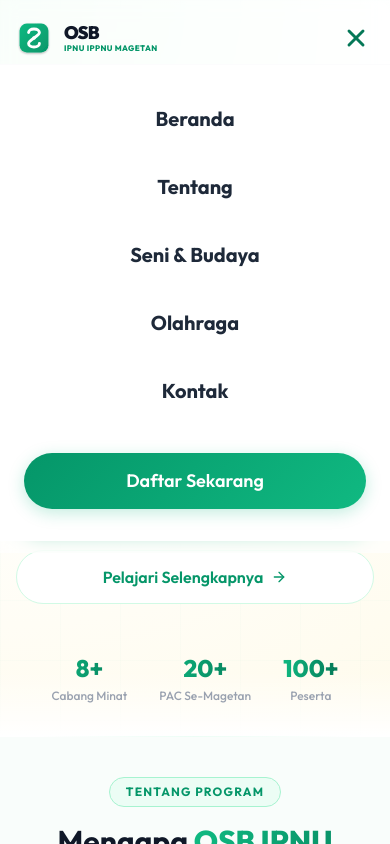
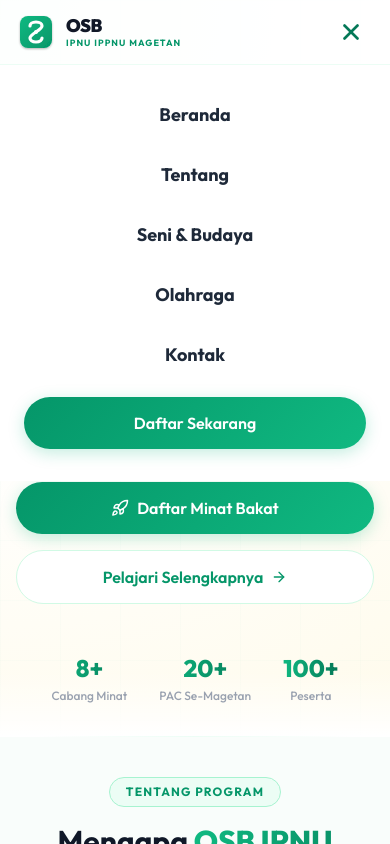
Before and after one commit to Inur123/osb, a Next.js app: page / in a window 390 px wide. Both pictures are taken after a click on the button "Toggle menu". Shown: the top 844 px of the page. Built offline with nearby package versions, Linux system fonts and the light colour scheme.

Commit message:
refactor: migrate Navbar styles to inline objects and optimize touch interaction for iOS compatibility

```diff
--- a/app/_components/layout/Navbar.tsx
+++ b/app/_components/layout/Navbar.tsx
@@ -1,6 +1,6 @@
 "use client";
 
-import { useState, useEffect } from "react";
+import { useState, useEffect, useCallback } from "react";
 import { Menu, X } from "lucide-react";
 import OSBLogo from "@/app/_components/shared/OSBLogo";
 import SmoothScrollLink from "@/app/_components/shared/SmoothScrollLink";
@@ -14,49 +14,60 @@
 ] as const;
 
 export default function Navbar() {
-  const [isOpen, setIsOpen] = useState(false);
   const [scrolled, setScrolled] = useState(false);
   const [menuOpen, setMenuOpen] = useState(false);
 
   useEffect(() => {
-    const handleScroll = () => {
-      setScrolled(window.scrollY > 20);
-    };
-    window.addEventListener("scroll", handleScroll);
+    const handleScroll = () => setScrolled(window.scrollY > 20);
+    window.addEventListener("scroll", handleScroll, { passive: true });
     return () => window.removeEventListener("scroll", handleScroll);
+  }, []);
+
+  // Gunakan useCallback agar referensi fungsi stabil
+  const toggleMenu = useCallback(() => {
+    setMenuOpen((prev) => !prev);
+  }, []);
+
+  const closeMenu = useCallback(() => {
+    setMenuOpen(false);
   }, []);
 
   return (
     <nav
       id="navbar"
-      className={`fixed top-0 left-0 right-0 z-[100] transition-all duration-300 py-3 ${
-        scrolled
-          ? "bg-white/95 backdrop-blur-xl shadow-[0_1px_20px_rgba(16,185,129,0.06)]"
-          : "bg-white/60 backdrop-blur-sm"
-      }`}
       style={{
-        WebkitBackdropFilter: scrolled ? "blur(24px)" : "blur(8px)",
+        position: "fixed",
+        top: 0,
+        left: 0,
+        right: 0,
+        zIndex: 100,
+        // Gunakan backgroundColor solid + opacity — BUKAN backdrop-filter
+        // agar tidak membuat stacking context yang memblokir klik di iOS
+        backgroundColor: scrolled ? "rgba(255,255,255,0.97)" : "rgba(255,255,255,0.85)",
+        borderBottom: scrolled ? "1px solid rgba(16,185,129,0.08)" : "none",
+        boxShadow: scrolled ? "0 2px 20px rgba(16,185,129,0.07)" : "none",
+        transition: "background-color 0.3s ease, box-shadow 0.3s ease",
+        WebkitTransform: "translateZ(0)", // Paksa GPU layer di iOS
       }}
     >
-      <div className="max-w-7xl mx-auto px-4 sm:px-6 lg:px-8">
-        <div className="flex items-center justify-between">
-          {/* Left: Logo & Title - Ultra Slim & Neat */}
-          <div className="flex items-center gap-2 sm:gap-3 min-w-0">
-            <div className="flex-shrink-0 scale-90 sm:scale-100 origin-left">
+      <div style={{ maxWidth: "1280px", margin: "0 auto", padding: "0 16px" }}>
+        <div style={{ display: "flex", alignItems: "center", justifyContent: "space-between", height: "64px" }}>
+
+          {/* ===== Left: Logo ===== */}
+          <div style={{ display: "flex", alignItems: "center", gap: "10px", flexShrink: 0 }}>
             <OSBLogo />
-            </div>
-            <div className="flex flex-col justify-center">
-              <span className="text-lg sm:text-xl font-black tracking-tighter text-gray-900 leading-none mb-0.5 whitespace-nowrap">
+            <div style={{ display: "flex", flexDirection: "column", justifyContent: "center" }}>
+              <span style={{ fontSize: "18px", fontWeight: 900, color: "#111827", lineHeight: 1, letterSpacing: "-0.5px", whiteSpace: "nowrap" }}>
                 OSB
               </span>
-              <span className="text-[8px] sm:text-[10px] font-extrabold text-ipnu-600 tracking-wider uppercase leading-none whitespace-nowrap">
+              <span style={{ fontSize: "9px", fontWeight: 700, color: "#059669", letterSpacing: "0.12em", textTransform: "uppercase", lineHeight: 1, marginTop: "3px", whiteSpace: "nowrap" }}>
                 IPNU IPPNU Magetan
               </span>
             </div>
           </div>
 
-          {/* Center: Desktop Navigation Links */}
-          <div className="hidden lg:flex flex-1 justify-center items-center gap-1 xl:gap-2 px-4">
+          {/* ===== Center: Desktop Nav ===== */}
+          <div className="hidden lg:flex" style={{ flex: 1, justifyContent: "center", alignItems: "center", gap: "4px" }}>
             {NAV_LINKS.map((link) => (
               <SmoothScrollLink
                 key={link.id}
@@ -69,70 +80,80 @@
             ))}
           </div>
 
-          {/* Right: Button & Mobile Toggle */}
-          <div className="flex items-center gap-2 sm:gap-4">
+          {/* ===== Right: CTA + Hamburger ===== */}
+          <div style={{ display: "flex", alignItems: "center", gap: "12px", flexShrink: 0 }}>
+            {/* Tombol Desktop */}
             <div className="hidden md:block">
               <SmoothScrollLink
                 targetId="daftar"
-                className="btn-primary py-2.5 px-6 text-sm font-bold shadow-lg shadow-ipnu-500/20 whitespace-nowrap"
+                className="btn-primary py-2.5 px-6 text-sm font-bold whitespace-nowrap"
               >
-                <span>Daftar Sekarang</span>
+                Daftar Sekarang
               </SmoothScrollLink>
             </div>
 
-            {/* Mobile Toggle - FORCE HIT AREA */}
-            <div className="md:hidden flex items-center justify-center">
+            {/* ===== Hamburger: iOS-safe Button ===== */}
             <button
               type="button"
-                onClick={(e) => {
-                  e.stopPropagation();
-                  setMenuOpen(!menuOpen);
+              aria-label="Toggle menu"
+              className="lg:hidden"
+              onClick={toggleMenu}
+              style={{
+                // JANGAN tambahkan display di sini — biarkan Tailwind lg:hidden yang mengontrol
+                alignItems: "center",
+                justifyContent: "center",
+                width: "44px",           // minimum Apple tap target
+                height: "44px",          // minimum Apple tap target
+                padding: "8px",
+                border: "none",
+                borderRadius: "10px",
+                background: "transparent",
+                color: "#047857",
+                cursor: "pointer",
+                position: "relative",
+                zIndex: 200,             // di atas segalanya
+                WebkitTapHighlightColor: "transparent",
+                touchAction: "manipulation",
+                pointerEvents: "auto",
+                userSelect: "none",
               }}
-                className="p-3 -mr-2 text-ipnu-700 active:bg-ipnu-50 rounded-full transition-colors cursor-pointer relative z-[150] outline-none border-none bg-transparent"
-                style={{
-                  touchAction: "manipulation",
-                  WebkitTapHighlightColor: "transparent"
-                }}
-                aria-label="Toggle menu"
             >
-                {menuOpen ? <X size={28} strokeWidth={2.5} /> : <Menu size={28} strokeWidth={2.5} />}
+              {menuOpen
+                ? <X size={26} strokeWidth={2.5} />
+                : <Menu size={26} strokeWidth={2.5} />
+              }
             </button>
           </div>
-          </div>
+
         </div>
       </div>
 
-      {/* Mobile Menu Dropdown (Gaya 'Nyatu') - Tanpa Motion agar stabil di iOS */}
+      {/* ===== Mobile Menu Dropdown ===== */}
       {menuOpen && (
         <div
-          className={`md:hidden overflow-hidden ${
-            scrolled ? "bg-white/95 backdrop-blur-xl" : "bg-white"
-          }`}
           style={{
-            backgroundColor: scrolled ? "rgba(255, 255, 255, 0.95)" : "#ffffff",
-            WebkitBackdropFilter: scrolled ? "blur(24px)" : "blur(16px)",
-            WebkitTapHighlightColor: "transparent",
+            backgroundColor: "#ffffff",
+            borderTop: "1px solid #ecfdf5",
           }}
         >
-          <div className="px-6 py-8 space-y-6 text-center border-t border-gray-50/50">
+          <div style={{ padding: "24px 24px 32px", display: "flex", flexDirection: "column", gap: "8px" }}>
             {NAV_LINKS.map((link) => (
-              <div key={link.id}>
               <SmoothScrollLink
+                key={link.id}
                 targetId={link.id}
-                  onClick={() => setMenuOpen(false)}
-                  className="block py-2 text-xl font-bold text-gray-800 hover:text-ipnu-600 transition-colors cursor-pointer"
+                onClick={closeMenu}
+                className="block py-3 text-center text-lg font-bold text-gray-800 hover:text-ipnu-600 transition-colors rounded-xl hover:bg-ipnu-50"
               >
                 {link.label}
               </SmoothScrollLink>
-              </div>
             ))}
-            <div className="pt-4">
+            <div style={{ marginTop: "8px" }}>
               <SmoothScrollLink
                 targetId="daftar"
-                onClick={() => setMenuOpen(false)}
-                className="btn-primary w-full justify-center py-4 text-lg font-bold shadow-xl shadow-ipnu-500/15 cursor-pointer"
+                onClick={closeMenu}
+                className="btn-primary w-full justify-center py-4 text-base font-bold"
               >
-                <span>Daftar Sekarang</span>
+                Daftar Sekarang
               </SmoothScrollLink>
             </div>
           </div>
```
Lines whose indentation alone changed are shown as unchanged.
